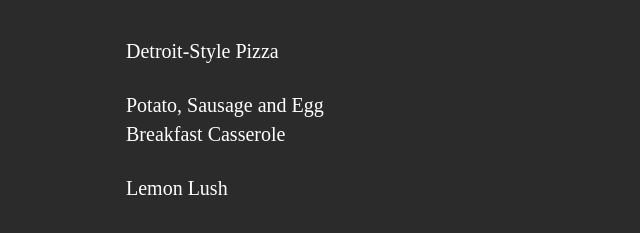
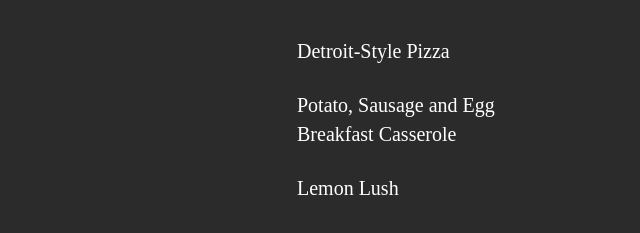
Before and after one commit to Raidss/odin-recipes, a plain HTML site: page index.html in a window 1280 px wide. Shown: the part 65-298 px from the top of the page, without its empty margins (238-878 px from the left). Drawn offline with Linux system fonts and the light colour scheme.

Commit message:
-Centered recipe list

```diff
--- a/styles.css
+++ b/styles.css
@@ -37,9 +37,11 @@ div#recipe-nav-box {
     justify-content: center;
 }
 #nav-recipe-list {
+    display: inline-block;
     list-style: none;
     text-align: left;
     width: 250px;
+    justify-content: center;
 }
 
 #nav-recipe-list li {
```
